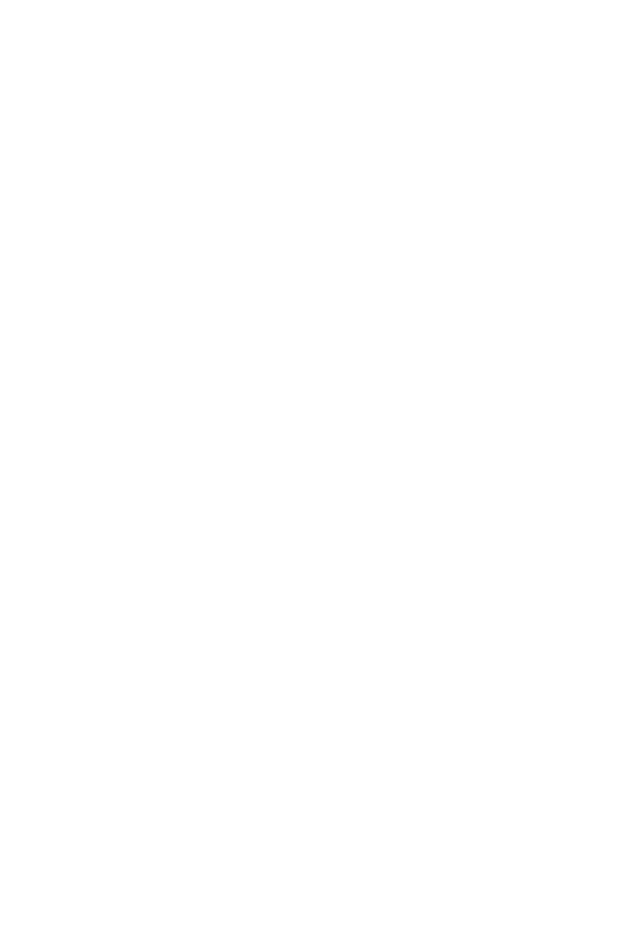
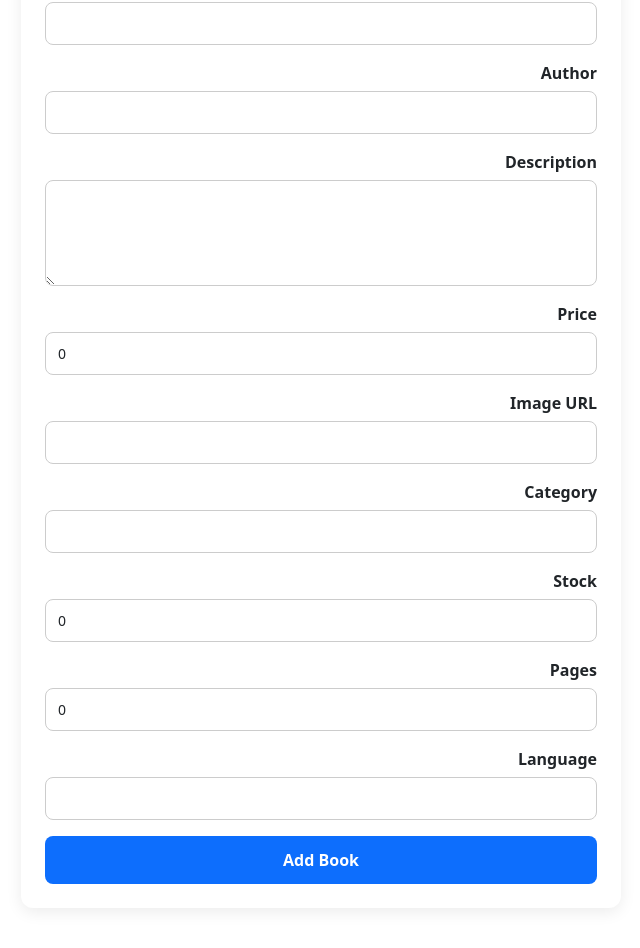
Before and after one commit to edive10/anisShop, an Angular app: page /add-book in a window 1280 px wide. Before the commit this address led to /. Shown: the part 206-1154 px from the top of the page, without its empty margins (319-959 px from the left). Before the commit the page ends 800 px from the top, so only its background shows below. Built offline with nearby package versions, Linux system fonts and the light colour scheme.

Commit message:
اضافه کردن کتاب

```diff
--- /dev/null
+++ b/src/app/add-book/add-book.css
@@ -0,0 +1,63 @@
+.add-book-container {
+  max-width: 600px;
+  margin: 40px auto;
+  padding: 24px;
+  background: #ffffff;
+  border-radius: 12px;
+  box-shadow: 0 4px 16px rgba(0, 0, 0, 0.08);
+}
+
+.add-book-container h2 {
+  text-align: center;
+  margin-bottom: 20px;
+}
+
+.form-group {
+  margin-bottom: 16px;
+}
+
+.form-group label {
+  display: block;
+  margin-bottom: 6px;
+  font-weight: 600;
+}
+
+.form-control {
+  width: 100%;
+  padding: 10px 12px;
+  border: 1px solid #ccc;
+  border-radius: 8px;
+  font-size: 14px;
+}
+
+textarea.form-control {
+  resize: vertical;
+}
+
+button {
+  width: 100%;
+  padding: 12px;
+  border: none;
+  border-radius: 8px;
+  background-color: #0d6efd;
+  color: white;
+  font-size: 16px;
+  font-weight: 600;
+  cursor: pointer;
+}
+
+button:hover {
+  background-color: #0b5ed7;
+}
+
+.success-message {
+  color: green;
+  margin-top: 16px;
+  text-align: center;
+}
+
+.error-message {
+  color: red;
+  margin-top: 16px;
+  text-align: center;
+}
--- /dev/null
+++ b/src/app/add-book/add-book.html
@@ -0,0 +1,119 @@
+<div class="add-book-container">
+  <h2>Add New Book</h2>
+
+  <form (ngSubmit)="onSubmit()" #bookForm="ngForm">
+
+    <div class="form-group">
+      <label for="name">Book Name</label>
+      <input
+        type="text"
+        id="name"
+        name="name"
+        [(ngModel)]="book.name"
+        required
+        class="form-control"
+      />
+    </div>
+
+    <div class="form-group">
+      <label for="author">Author</label>
+      <input
+        type="text"
+        id="author"
+        name="author"
+        [(ngModel)]="book.author"
+        required
+        class="form-control"
+      />
+    </div>
+
+    <div class="form-group">
+      <label for="description">Description</label>
+      <textarea
+        id="description"
+        name="description"
+        [(ngModel)]="book.description"
+        required
+        class="form-control"
+        rows="4"
+      ></textarea>
+    </div>
+
+    <div class="form-group">
+      <label for="price">Price</label>
+      <input
+        type="number"
+        id="price"
+        name="price"
+        [(ngModel)]="book.price"
+        required
+        class="form-control"
+      />
+    </div>
+
+    <div class="form-group">
+      <label for="image">Image URL</label>
+      <input
+        type="text"
+        id="image"
+        name="image"
+        [(ngModel)]="book.image"
+        required
+        class="form-control"
+      />
+    </div>
+
+    <div class="form-group">
+      <label for="category">Category</label>
+      <input
+        type="text"
+        id="category"
+        name="category"
+        [(ngModel)]="book.category"
+        required
+        class="form-control"
+      />
+    </div>
+
+    <div class="form-group">
+      <label for="stock">Stock</label>
+      <input
+        type="number"
+        id="stock"
+        name="stock"
+        [(ngModel)]="book.stock"
+        required
+        class="form-control"
+      />
+    </div>
+
+    <div class="form-group">
+      <label for="pages">Pages</label>
+      <input
+        type="number"
+        id="pages"
+        name="pages"
+        [(ngModel)]="book.pages"
+        required
+        class="form-control"
+      />
+    </div>
+
+    <div class="form-group">
+      <label for="language">Language</label>
+      <input
+        type="text"
+        id="language"
+        name="language"
+        [(ngModel)]="book.language"
+        required
+        class="form-control"
+      />
+    </div>
+
+    <button type="submit" class="btn btn-primary">Add Book</button>
+  </form>
+
+  <p class="success-message" *ngIf="successMessage">{{ successMessage }}</p>
+  <p class="error-message" *ngIf="errorMessage">{{ errorMessage }}</p>
+</div>
--- /dev/null
+++ b/src/app/add-book/add-book.ts
@@ -0,0 +1,54 @@
+import { Component } from '@angular/core';
+import { BookService } from '../book.service';
+import { Book } from '../models/book';
+@Component({
+  selector: 'app-add-book',
+  standalone: false,
+  templateUrl: './add-book.html',
+  styleUrl: './add-book.css',
+})
+export class AddBook {
+    book: Book = {
+      name: '',
+      author: '',
+      description: '',
+      price: 0,
+      image: '',
+      category: '',
+      stock: 0,
+      pages: 0,
+      language: ''
+    };
+
+  successMessage = '';
+  errorMessage = '';
+
+  constructor(private bookService: BookService) { }
+
+  onSubmit() {
+    this.bookService.addBook(this.book).subscribe({
+      next: (response) => {
+        console.log('Book added successfully:', response);
+        this.successMessage = 'Book added successfully!';
+        this.errorMessage = '';
+
+        this.book = {
+          name: '',
+          author: '',
+          description: '',
+          price: 0,
+          image: '',
+          category: '',
+          stock: 0,
+          pages: 0,
+          language: ''
+        };
+      },
+      error: (error) => {
+        console.error('Error adding book:', error);
+        this.errorMessage = 'Failed to add book!';
+        this.successMessage = '';
+      }
+    });
+  }
+}
--- a/src/app/app-module.ts
+++ b/src/app/app-module.ts
@@ -22,6 +22,8 @@
 import { FilterPipe } from './filter.pipe';
 import { BrowserAnimationsModule } from '@angular/platform-browser/animations';
 import { provideHttpClient } from '@angular/common/http';
+import { AddBook } from './add-book/add-book';
+import { HttpClientModule } from '@angular/common/http';
 
 @NgModule({
   declarations: [
@@ -39,10 +41,23 @@
     BookImages,
     Cart,
     HomeComponent,
-    FilterPipe
+    FilterPipe,
+    AddBook,
   ],
-  imports: [BrowserModule, AppRoutingModule, FormsModule, ReactiveFormsModule, BrowserAnimationsModule],
-  providers: [provideBrowserGlobalErrorListeners(), ShoppingListService, RecipeService, provideHttpClient()],
+  imports: [
+    BrowserModule,
+    AppRoutingModule,
+    FormsModule,
+    ReactiveFormsModule,
+    BrowserAnimationsModule,
+    HttpClientModule,
+  ],
+  providers: [
+    provideBrowserGlobalErrorListeners(),
+    ShoppingListService,
+    RecipeService,
+    provideHttpClient(),
+  ],
   bootstrap: [App],
 })
 export class AppModule { }
--- a/src/app/app-routing-module.ts
+++ b/src/app/app-routing-module.ts
@@ -8,12 +8,13 @@
 import { RecipeEdit } from "./recipes/recipe-edit/recipe-edit";
 import { Cart } from "./cart/cart";
 import { HomeComponent } from "./home/home.component";
-
+import { AddBook } from './add-book/add-book';
 
 const appRoutes: Routes = [
   { path: '', component: HomeComponent },
   //{ path: '', redirectTo: '/recipes', pathMatch: 'full' },
   { path: 'cart', component: Cart },
+  { path: 'add-book', component: AddBook },
   {
     path: 'recipes', component: Recipes, children: [
       { path: '', component: RecipeStart },
--- /dev/null
+++ b/src/app/book.service.ts
@@ -0,0 +1,39 @@
+import { Injectable } from '@angular/core';
+import { HttpClient } from '@angular/common/http';
+import { Observable } from 'rxjs';
+
+export interface Book {
+  _id?: string;
+  name: string;
+  author: string;
+  description: string;
+  price: number;
+  image: string;
+  category: string;
+  stock: number;
+  pages: number;
+  language: string;
+}
+
+@Injectable({
+  providedIn: 'root'
+})
+export class BookService {
+
+  private apiUrl = 'http://localhost:3000/books';
+
+  constructor(private http: HttpClient) {}
+
+  getBooks(): Observable<Book[]> {
+    return this.http.get<Book[]>(this.apiUrl);
+  }
+
+  getBookById(id: string): Observable<Book> {
+    return this.http.get<Book>(`${this.apiUrl}/${id}`);
+  }
+
+  addBook(book: Book): Observable<Book> {
+    return this.http.post<Book>(this.apiUrl, book);
+  }
+
+}
--- /dev/null
+++ b/src/app/models/book.ts
@@ -0,0 +1,13 @@
+export interface Book {
+  _id?: string;
+  name: string;
+  author: string;
+  description: string;
+  price: number;
+  image: string;
+  category: string;
+  stock: number;
+  pages: number;
+  language: string;
+  createdAt?: Date;
+}
```
Also changed, not shown: 1 other file (tests, documents, lock files or other folders).
